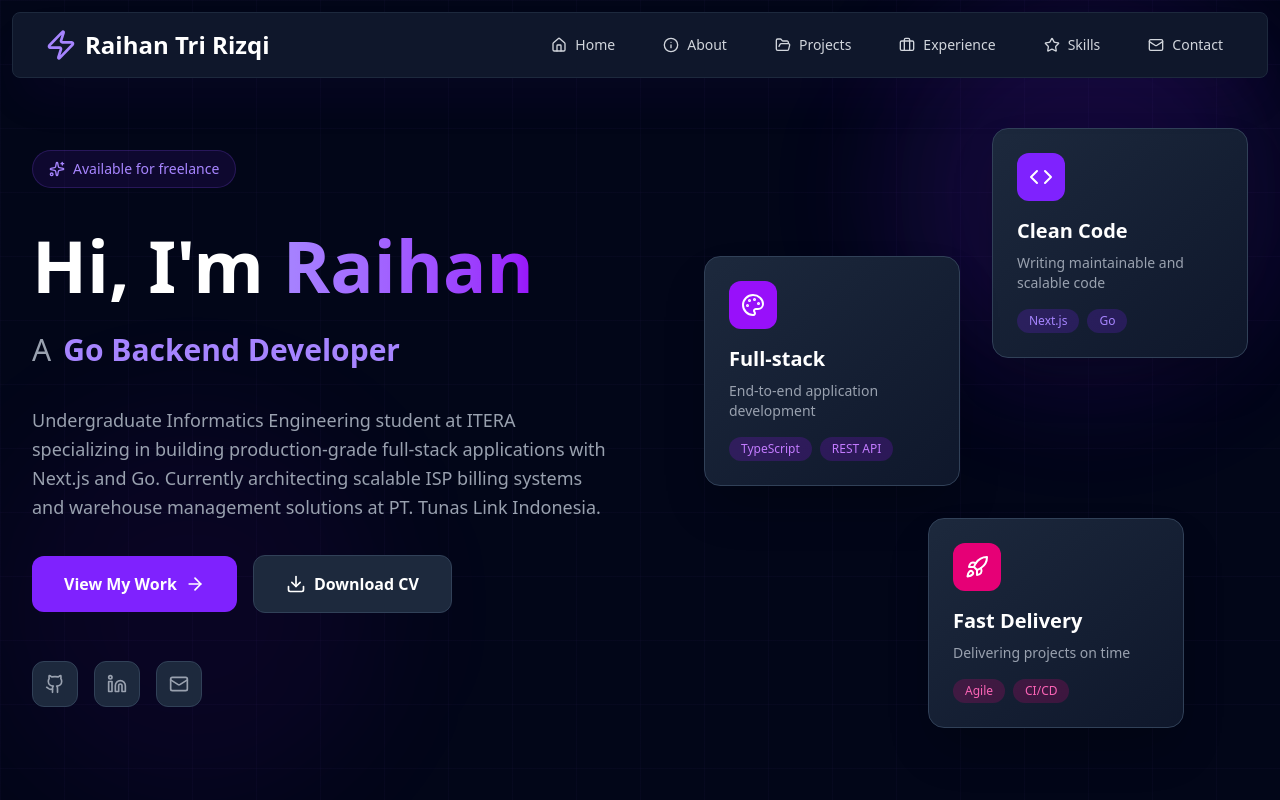
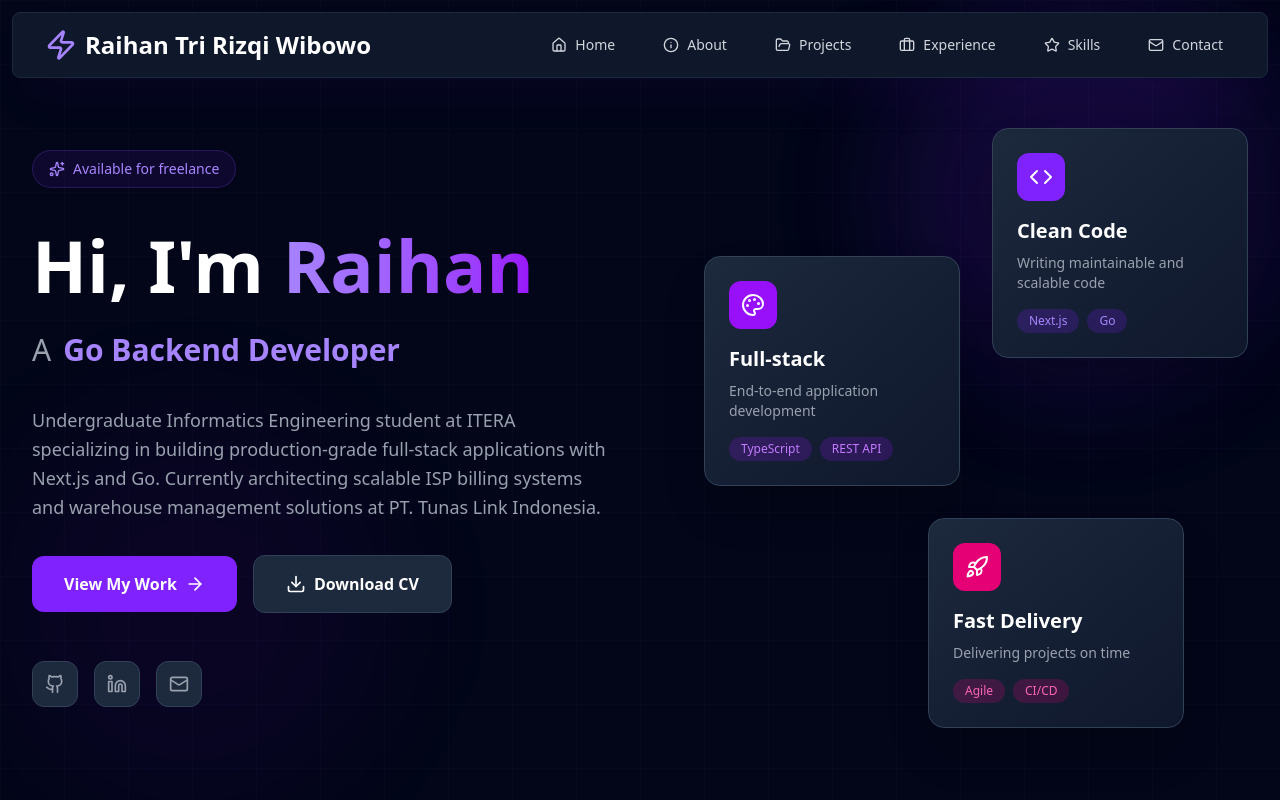
Before and after one commit to raihantririzqi/portofolio, a React (Vite) app: page / in a window 1280 px wide. Shown: the top 800 px of the page. Built offline with nearby package versions, Linux system fonts and the light colour scheme.

Commit message:
Update navbar name to full name
Co-Authored-By: Claude Sonnet 4.6 <noreply@anthropic.com>

```diff
--- a/src/components/NavbarComponents.tsx
+++ b/src/components/NavbarComponents.tsx
@@ -22,7 +22,7 @@ export default function NavbarComponents({ className = "" }) {
           {/* Logo */}
           <div className="flex-shrink-0 flex items-center group cursor-pointer">
             <Zap className="h-8 w-8 text-violet-400 mr-2 transition-all duration-300 group-hover:scale-110" />
-            <h1 className="text-2xl font-bold text-white transition-all duration-300 group-hover:text-violet-400">Raihan Tri Rizqi</h1>
+            <h1 className="text-2xl font-bold text-white transition-all duration-300 group-hover:text-violet-400">Raihan Tri Rizqi Wibowo</h1>
           </div>
 
           {/* Desktop Menu */}
```
